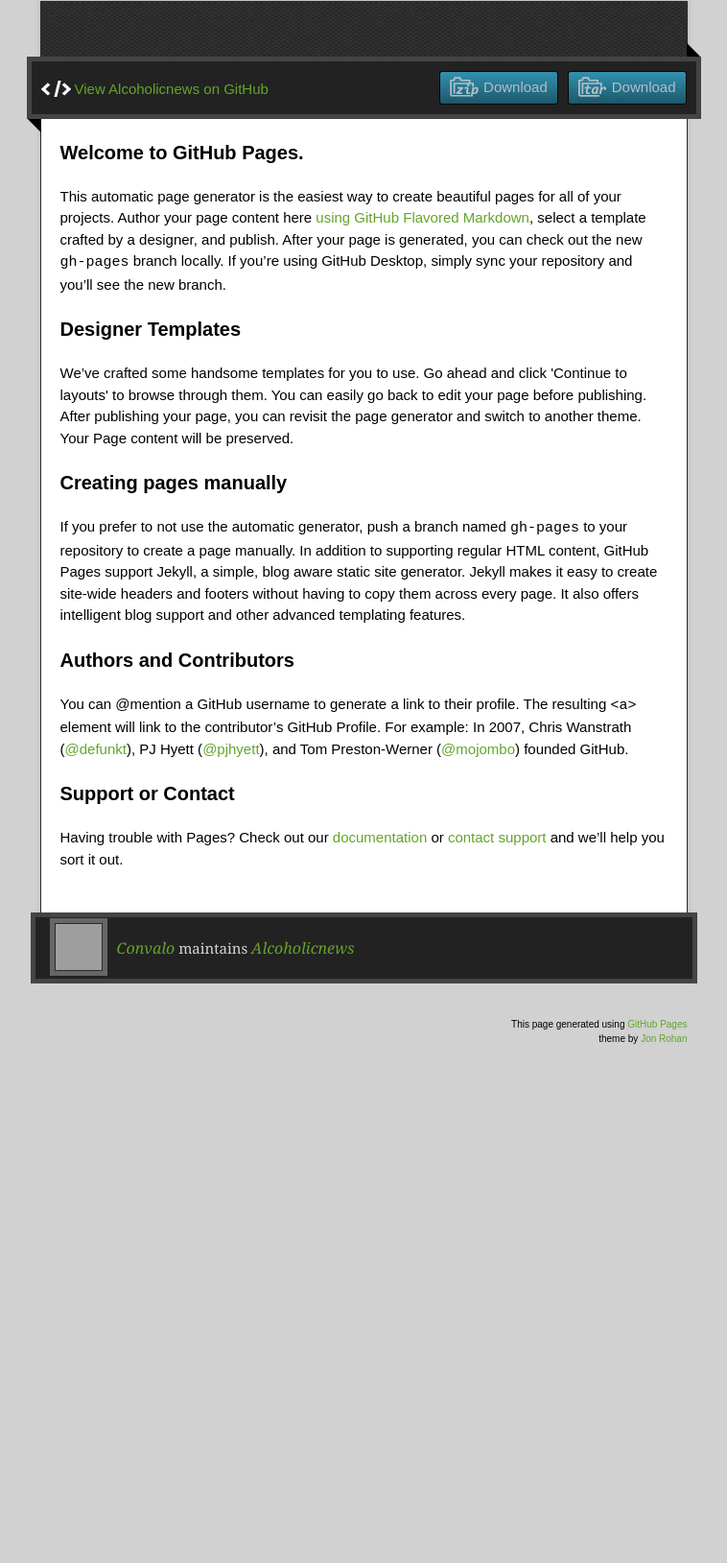
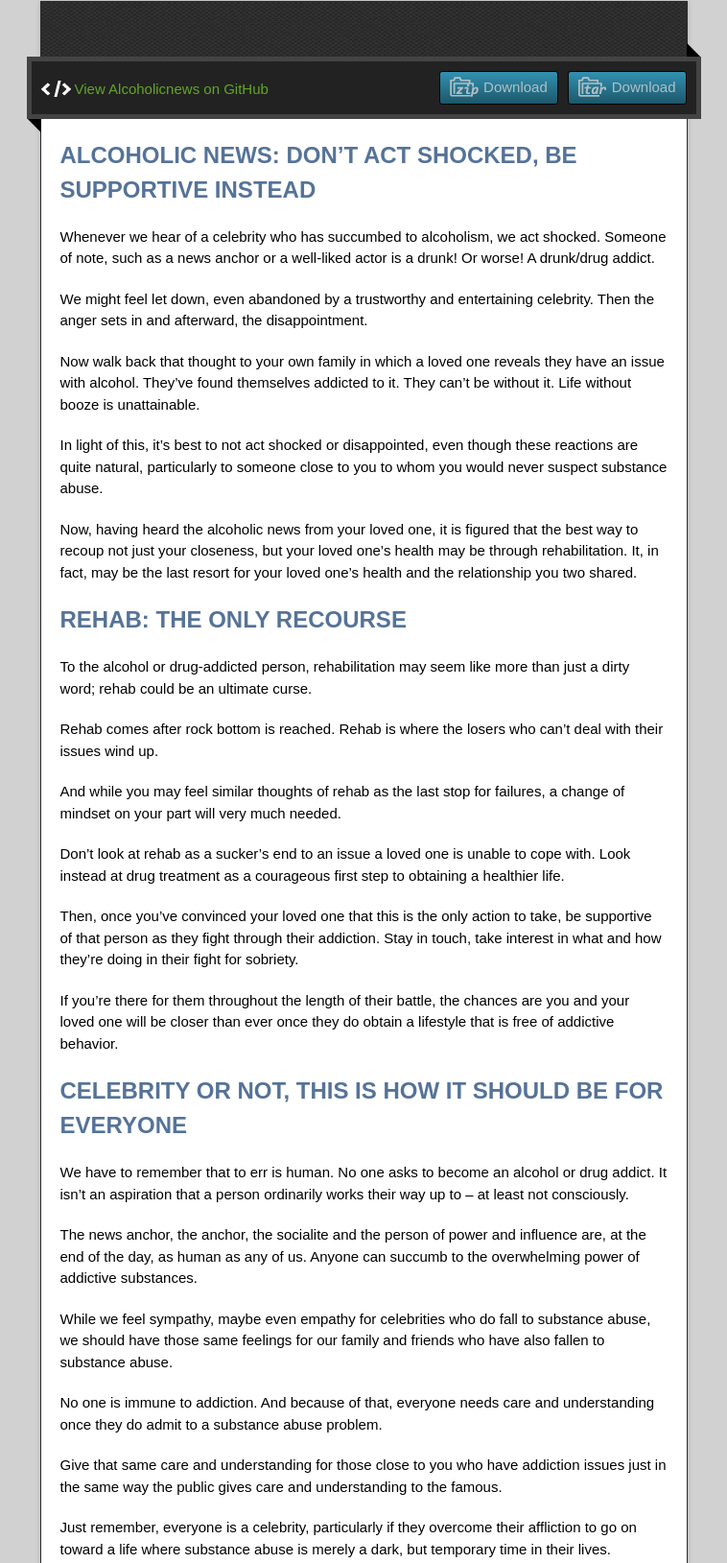
Before and after one commit to Convalo/alcoholicnews, a plain HTML site: page index.html in a window 1280 px wide. Shown: the part 129-1758 px from the top of the page at 96% size, without its empty margins (261-1019 px from the left). Before the commit the page ends 1309 px from the top, so only its background shows below. Drawn offline with nearby package versions, Linux system fonts and the light colour scheme; grey boxes are pictures that could not be loaded.

Commit message:
Create master branch via GitHub

```diff
--- a/index.html
+++ b/index.html
@@ -36,30 +36,48 @@
         <span class="blc"></span><span class="trc"></span>
         </div>
         <article class="markdown-body">
-          <h3>
-<a id="welcome-to-github-pages" class="anchor" href="#welcome-to-github-pages" aria-hidden="true"><span aria-hidden="true" class="octicon octicon-link"></span></a>Welcome to GitHub Pages.</h3>
+          <h2>
+<a id="alcoholic-news-dont-act-shocked-be-supportive-instead" class="anchor" href="#alcoholic-news-dont-act-shocked-be-supportive-instead" aria-hidden="true"><span aria-hidden="true" class="octicon octicon-link"></span></a>ALCOHOLIC NEWS: DON’T ACT SHOCKED, BE SUPPORTIVE INSTEAD</h2>
 
-<p>This automatic page generator is the easiest way to create beautiful pages for all of your projects. Author your page content here <a href="https://guides.github.com/features/mastering-markdown/">using GitHub Flavored Markdown</a>, select a template crafted by a designer, and publish. After your page is generated, you can check out the new <code>gh-pages</code> branch locally. If you’re using GitHub Desktop, simply sync your repository and you’ll see the new branch.</p>
+<p>Whenever we hear of a celebrity who has succumbed to alcoholism, we act shocked. Someone of note, such as a news anchor or a well-liked actor is a drunk! Or worse! A drunk/drug addict.</p>
 
-<h3>
-<a id="designer-templates" class="anchor" href="#designer-templates" aria-hidden="true"><span aria-hidden="true" class="octicon octicon-link"></span></a>Designer Templates</h3>
+<p>We might feel let down, even abandoned by a trustworthy and entertaining celebrity. Then the anger sets in and afterward, the disappointment.</p>
 
-<p>We’ve crafted some handsome templates for you to use. Go ahead and click 'Continue to layouts' to browse through them. You can easily go back to edit your page before publishing. After publishing your page, you can revisit the page generator and switch to another theme. Your Page content will be preserved.</p>
+<p>Now walk back that thought to your own family in which a loved one reveals they have an issue with alcohol. They’ve found themselves addicted to it. They can’t be without it. Life without booze is unattainable.</p>
 
-<h3>
-<a id="creating-pages-manually" class="anchor" href="#creating-pages-manually" aria-hidden="true"><span aria-hidden="true" class="octicon octicon-link"></span></a>Creating pages manually</h3>
+<p>In light of this, it’s best to not act shocked or disappointed, even though these reactions are quite natural, particularly to someone close to you to whom you would never suspect substance abuse. </p>
 
-<p>If you prefer to not use the automatic generator, push a branch named <code>gh-pages</code> to your repository to create a page manually. In addition to supporting regular HTML content, GitHub Pages support Jekyll, a simple, blog aware static site generator. Jekyll makes it easy to create site-wide headers and footers without having to copy them across every page. It also offers intelligent blog support and other advanced templating features.</p>
+<p>Now, having heard the alcoholic news from your loved one, it is figured that the best way to recoup not just your closeness, but your loved one’s health may be through rehabilitation. It, in fact, may be the last resort for your loved one’s health and the relationship you two shared.</p>
 
-<h3>
-<a id="authors-and-contributors" class="anchor" href="#authors-and-contributors" aria-hidden="true"><span aria-hidden="true" class="octicon octicon-link"></span></a>Authors and Contributors</h3>
+<h2>
+<a id="rehab-the-only-recourse" class="anchor" href="#rehab-the-only-recourse" aria-hidden="true"><span aria-hidden="true" class="octicon octicon-link"></span></a>REHAB: THE ONLY RECOURSE</h2>
 
-<p>You can @mention a GitHub username to generate a link to their profile. The resulting <code>&lt;a&gt;</code> element will link to the contributor’s GitHub Profile. For example: In 2007, Chris Wanstrath (<a href="https://github.com/defunkt" class="user-mention">@defunkt</a>), PJ Hyett (<a href="https://github.com/pjhyett" class="user-mention">@pjhyett</a>), and Tom Preston-Werner (<a href="https://github.com/mojombo" class="user-mention">@mojombo</a>) founded GitHub.</p>
+<p>To the alcohol or drug-addicted person, rehabilitation may seem like more than just a dirty word; rehab could be an ultimate curse. </p>
 
-<h3>
-<a id="support-or-contact" class="anchor" href="#support-or-contact" aria-hidden="true"><span aria-hidden="true" class="octicon octicon-link"></span></a>Support or Contact</h3>
+<p>Rehab comes after rock bottom is reached. Rehab is where the losers who can’t deal with their issues wind up.</p>
 
-<p>Having trouble with Pages? Check out our <a href="https://help.github.com/pages">documentation</a> or <a href="https://github.com/contact">contact support</a> and we’ll help you sort it out.</p>
+<p>And while you may feel similar thoughts of rehab as the last stop for failures, a change of mindset on your part will very much needed.</p>
+
+<p>Don’t look at rehab as a sucker’s end to an issue a loved one is unable to cope with. Look instead at drug treatment as a courageous first step to obtaining a healthier life.</p>
+
+<p>Then, once you’ve convinced your loved one that this is the only action to take, be supportive of that person as they fight through their addiction. Stay in touch, take interest in what and how they’re doing in their fight for sobriety. </p>
+
+<p>If you’re there for them throughout the length of their battle, the chances are you and your loved one will be closer than ever once they do obtain a lifestyle that is free of addictive behavior.</p>
+
+<h2>
+<a id="celebrity-or-not-this-is-how-it-should-be-for-everyone" class="anchor" href="#celebrity-or-not-this-is-how-it-should-be-for-everyone" aria-hidden="true"><span aria-hidden="true" class="octicon octicon-link"></span></a>CELEBRITY OR NOT, THIS IS HOW IT SHOULD BE FOR EVERYONE</h2>
+
+<p>We have to remember that to err is human. No one asks to become an alcohol or drug addict. It isn’t an aspiration that a person ordinarily works their way up to – at least not consciously.</p>
+
+<p>The news anchor, the anchor, the socialite and the person of power and influence are, at the end of the day, as human as any of us. Anyone can succumb to the overwhelming power of addictive substances.</p>
+
+<p>While we feel sympathy, maybe even empathy for celebrities who do fall to substance abuse, we should have those same feelings for our family and friends who have also fallen to substance abuse.</p>
+
+<p>No one is immune to addiction. And because of that, everyone needs care and understanding once they do admit to a substance abuse problem.</p>
+
+<p>Give that same care and understanding for those close to you who have addiction issues just in the same way the public gives care and understanding to the famous.</p>
+
+<p>Just remember, everyone is a celebrity, particularly if they overcome their affliction to go on toward a life where substance abuse is merely a dark, but temporary time in their lives.</p>
         </article>
       </div>
     </div>
```
Also changed, not shown: params.json (+1 -1 lines).
